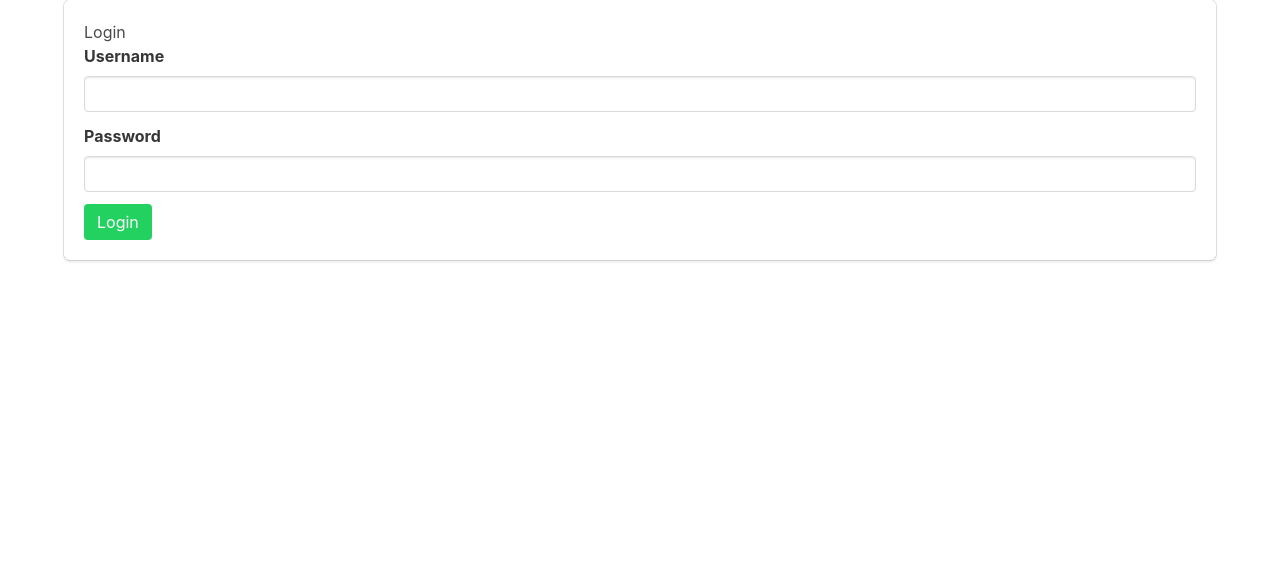
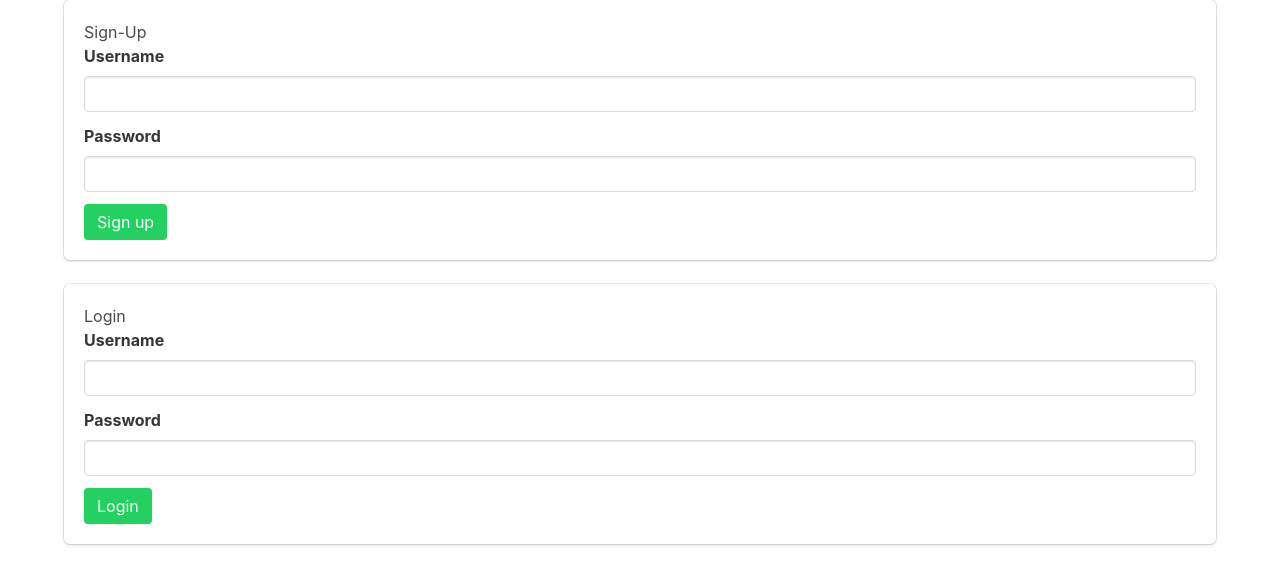
Before and after one commit to mducharm/express-passport-auth-practice, a website: page public/index.html in a window 1280 px wide. Drawn offline with nearby package versions, Linux system fonts and the light colour scheme.

Commit message:
added routes for signing up and logging in. checks DB to see if username exists for signup, and checks for matching user & pw for login

```diff
--- a/public/index.html
+++ b/public/index.html
@@ -27,13 +27,13 @@
 
     <div class="container">
       <div class="box login-box">
-        <h1>Login</h1>
+        <h1>Sign-Up</h1>
 
-        <form action="/login" method="POST">
+        <form action="/signup" method="POST">
           <div class="field">
             <label class="label">Username</label>
             <div class="control">
-              <input type="text" class="input" />
+              <input type="text" class="input" name="username" />
             </div>
           </div>
 
@@ -41,12 +41,40 @@
             <label class="label">
               Password
             </label>
-            <input type="password" class="input" />
+            <input type="password" class="input" name="password" />
           </div>
 
           <div class="field">
             <p class="control">
-              <button class="button is-success">
+              <button type="submit" class="button is-success">
+                Sign up
+              </button>
+            </p>
+          </div>
+        </form>
+      </div>
+
+      <div class="box login-box">
+        <h1>Login</h1>
+
+        <form action="/login" method="POST">
+          <div class="field">
+            <label class="label">Username</label>
+            <div class="control">
+              <input type="text" class="input" name="username" />
+            </div>
+          </div>
+
+          <div class="field">
+            <label class="label">
+              Password
+            </label>
+            <input type="password" class="input" name="password" />
+          </div>
+
+          <div class="field">
+            <p class="control">
+              <button type="submit" class="button is-success">
                 Login
               </button>
             </p>
```
Also changed, not shown: app.js (+45 -3 lines), 1 other file.
